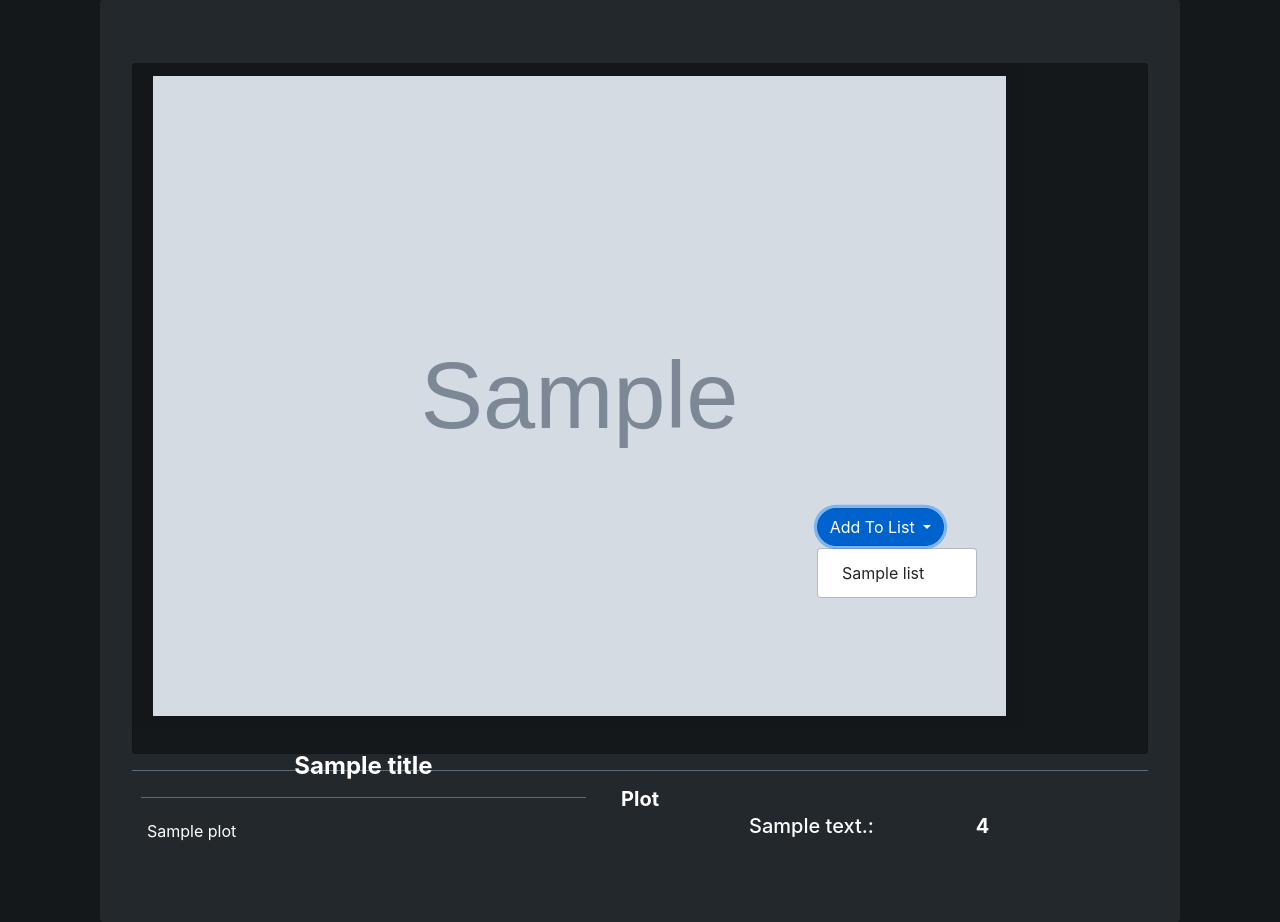
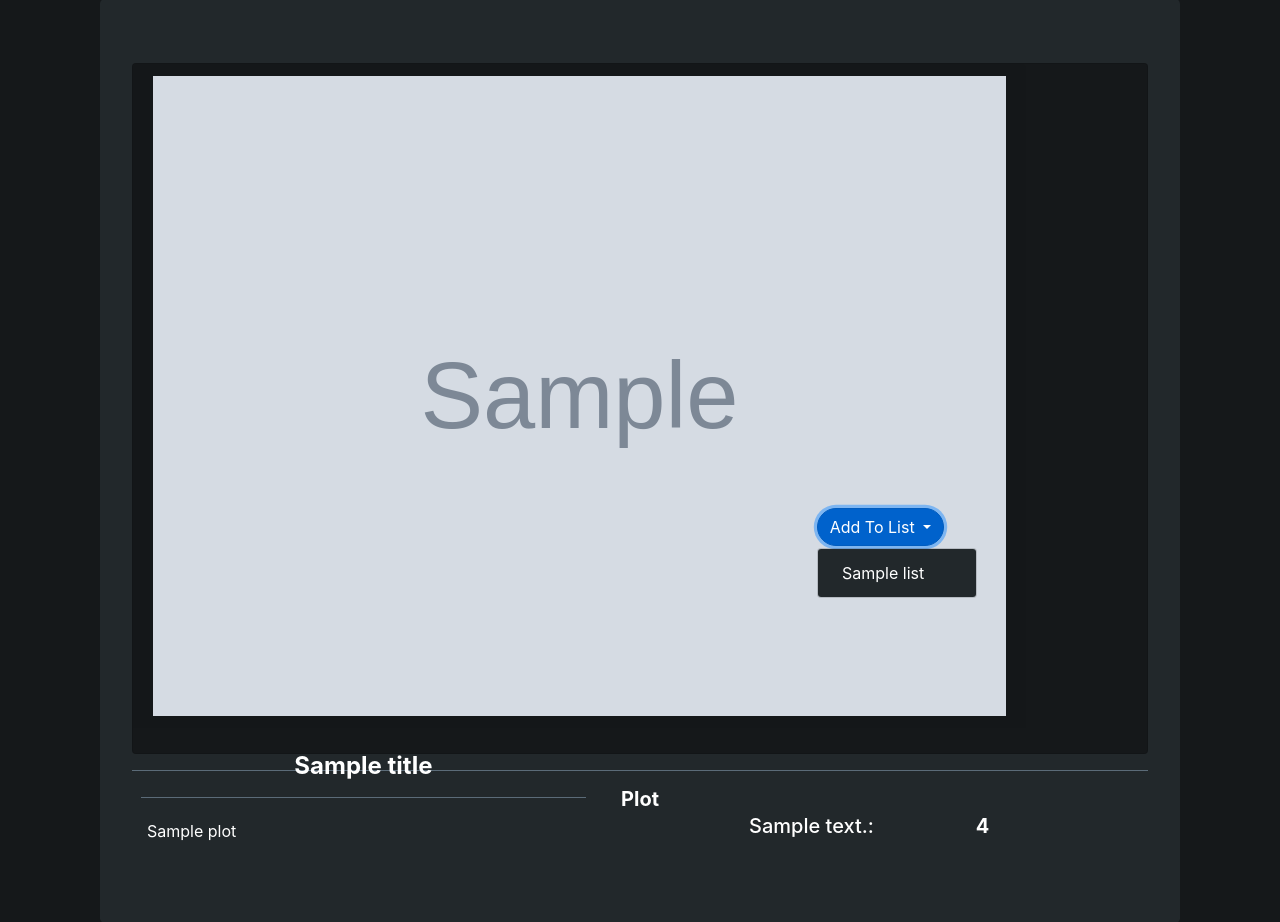
Before and after one commit to dferes/MovieApp, a Flask app: template templates/show-movie-details.html in a window 1280 px wide, after a click on "Add To List". Shown: the part 86-1008 px from the top of the page. Run offline with Flask 2, Linux system fonts and the light colour scheme; tables that the repository leaves empty hold one stand-in row (values such as "Sample post"); the template is opened without the code that fills it: values that come from a table or form of the project are taken from there, most other values are stand-ins (such as "Sample title", 1, 10 or a date in 2020); grey boxes marked "Sample" are stand-in pictures; parts of the project's set-up code (start-up, migrations or seed data) failed here and were passed over; some libraries are stand-ins or nearby versions.

Commit message:
dark background for the add to list dropdown menue

```diff
--- a/static/style_sheets/style.css
+++ b/static/style_sheets/style.css
@@ -589,3 +589,17 @@ p.card-bio {
 .join-message, .edit-message, .main-movie-card-title, .cast-title, .directors-title, .actor-names {
     color: white;
 }
+
+.dropdown-menu {
+    background-color: #22282b;
+}
+
+.dropdown-menu a{
+    background-color: #22282b;
+    color: white;
+}
+
+.dropdown-menu a:hover {
+    background-color: #1f3946;
+    color: white;
+}
```
